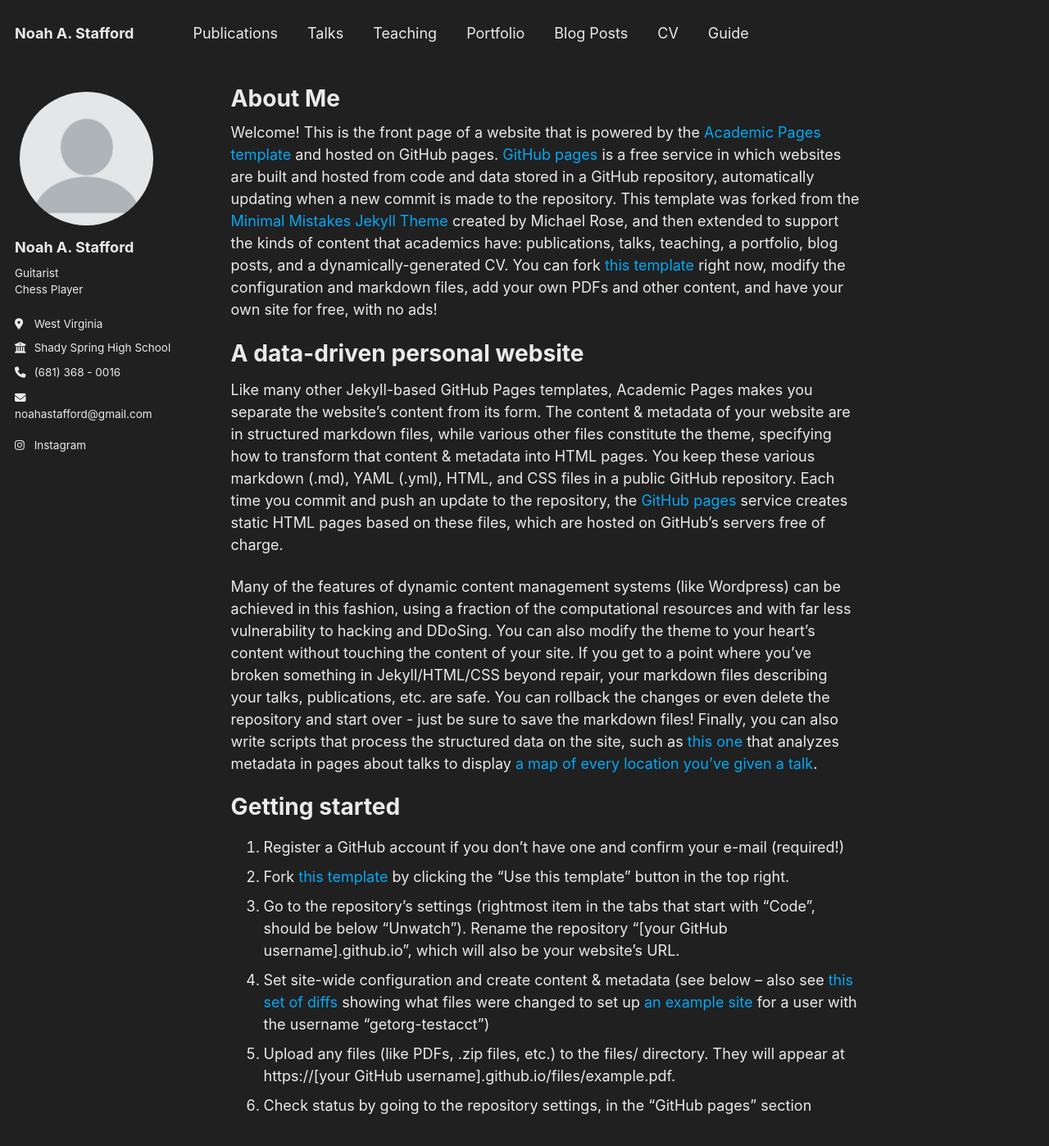
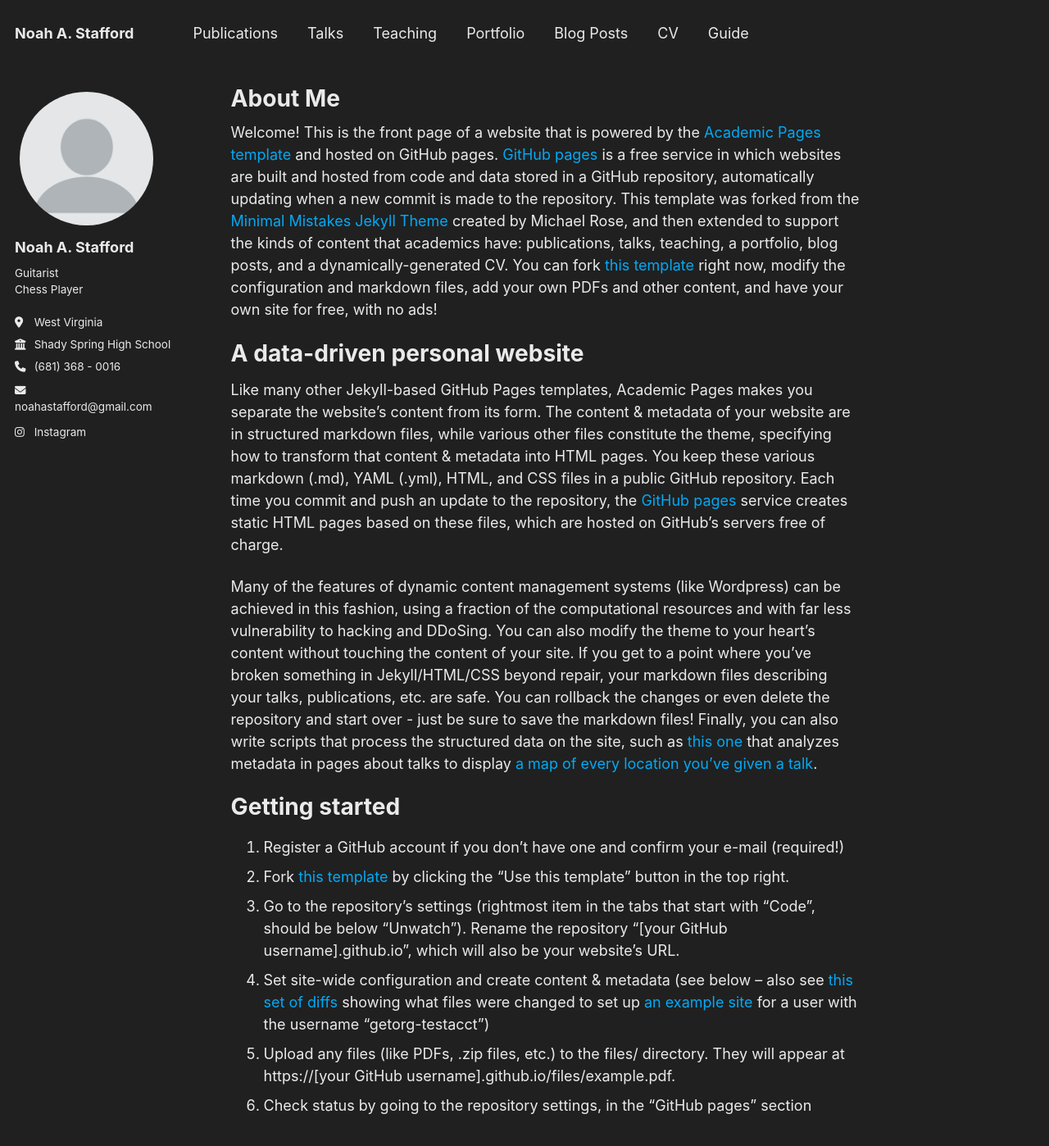
Before and after one commit to noahastafford/noahastafford.github.io, a Jekyll site: the page built from _pages/about.md, in a window 1280 px wide and 1400 px high. Shown: the whole window at 82% size. Built offline with Jekyll 4.4.1, drawn with Linux system fonts in a browser that asks for light colours.

Commit message:
fix li display

```diff
--- a/_sass/_sidebar.scss
+++ b/_sass/_sidebar.scss
@@ -241,12 +241,7 @@
 
   li {
     display: block;
-    margin-bottom: 5px;
-    padding-right: 5px;
-    padding-top: 2px;
-    padding-bottom: 2px;
     color: inherit;
-    font-size: $type-size-6;
   }
 
   a {
```
